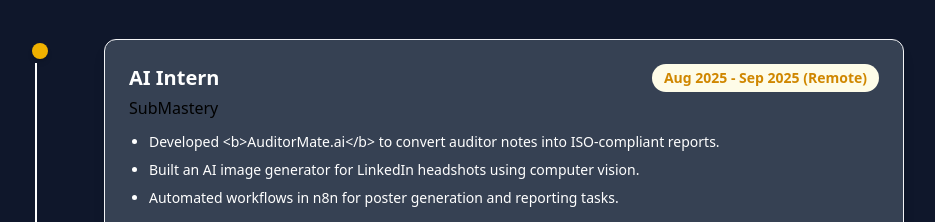
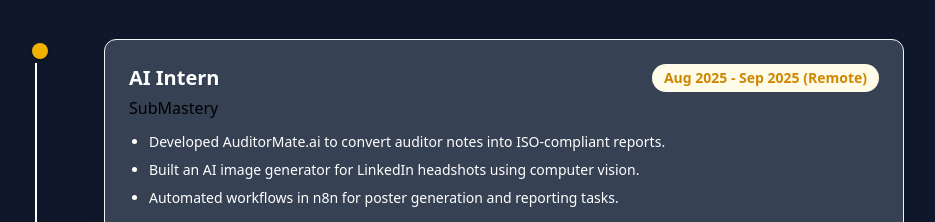
Before and after one commit to jiyasaraf/react-portfolio, a React (Vite) app: page / in a window 1280 px wide. Shown: the part 1560-1782 px from the top of the page, without its empty margins (168-1103 px from the left). Built offline with nearby package versions, Linux system fonts and the light colour scheme.

Commit message:
Update Experience.jsx

```diff
--- a/src/Experience.jsx
+++ b/src/Experience.jsx
@@ -8,7 +8,7 @@ const experienceData = [
         company: "SubMastery",
         duration: "Aug 2025 - Sep 2025 (Remote)",
         description: [
-            "Developed <b>AuditorMate.ai</b> to convert auditor notes into ISO-compliant reports.",
+            "Developed AuditorMate.ai to convert auditor notes into ISO-compliant reports.",
             "Built an AI image generator for LinkedIn headshots using computer vision.",
             "Automated workflows in n8n for poster generation and reporting tasks."
         ],
```
